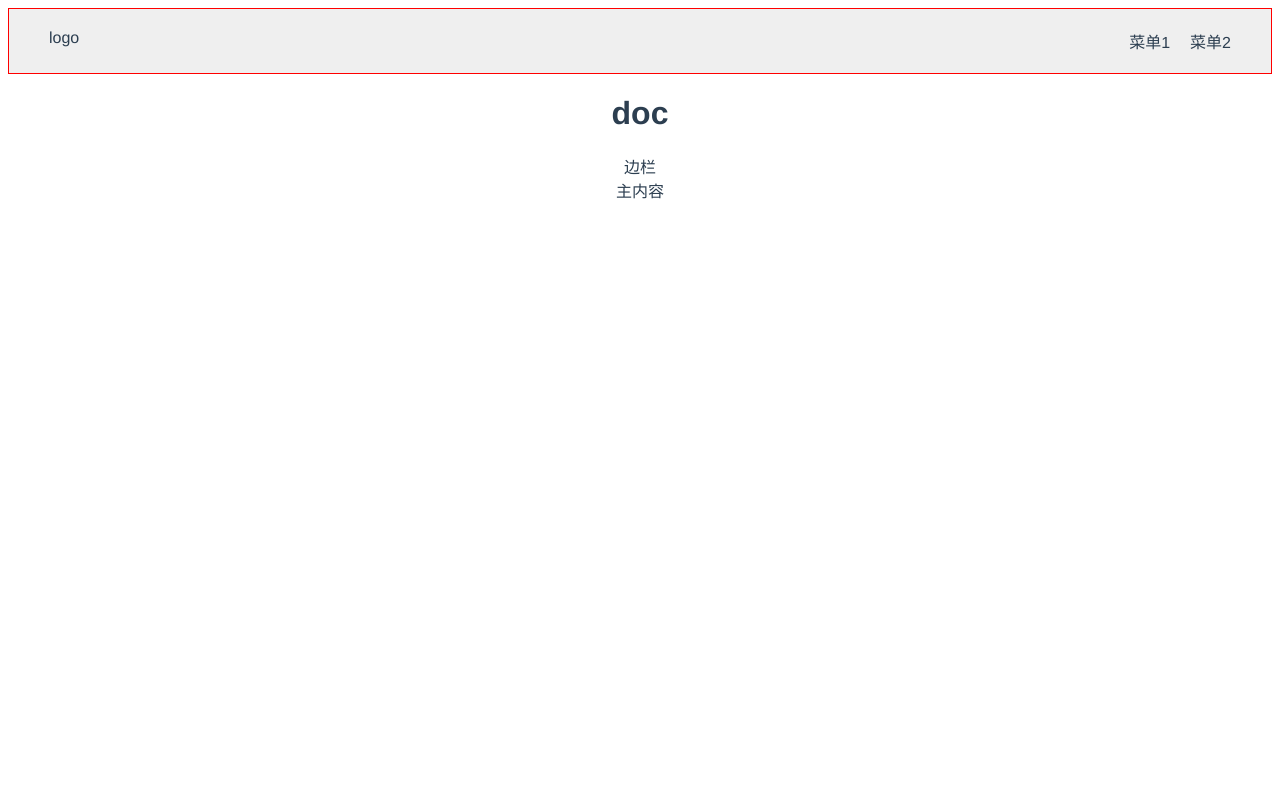
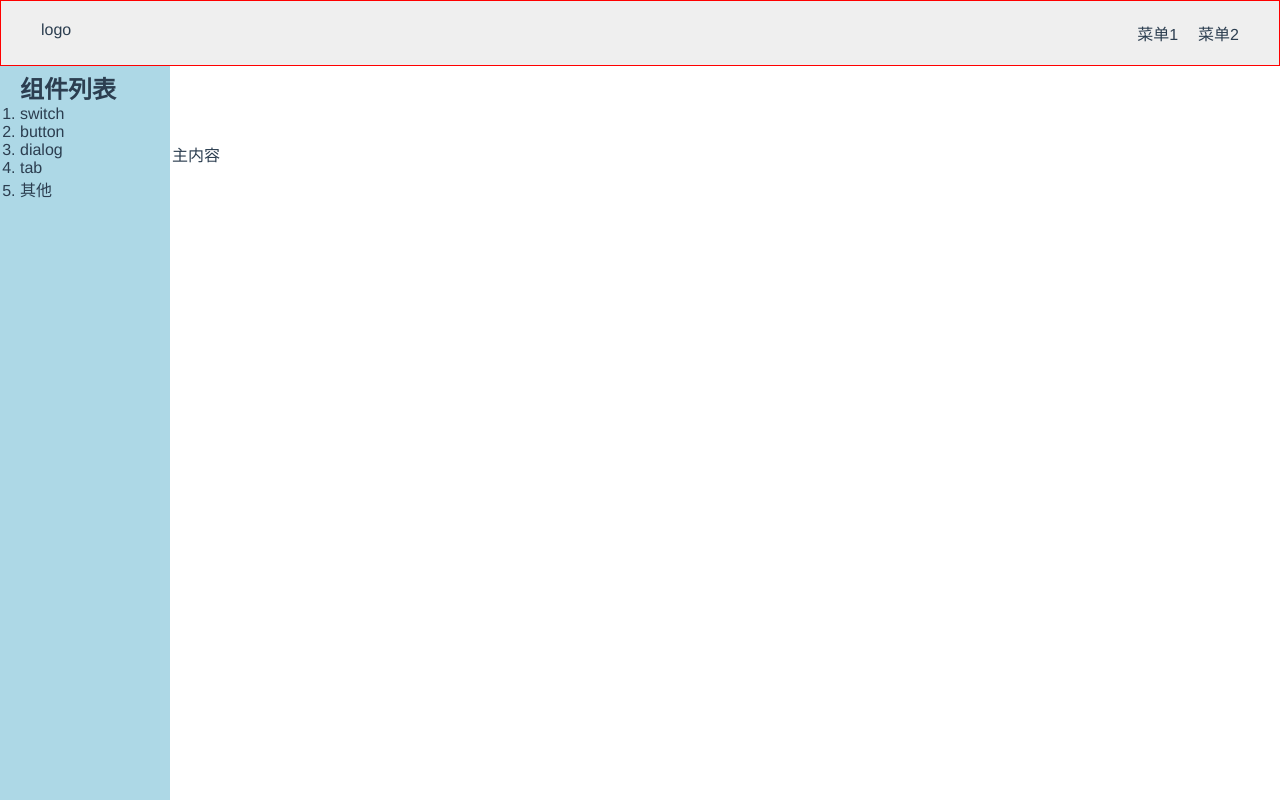
Before and after one commit to yuxinping1209/whale3.0, a Vue app: page /#/doc in a window 1280 px wide. Built offline with nearby package versions, Linux system fonts and the light colour scheme.

Commit message:
点击logo隐藏侧边栏

```diff
--- a/src/App.vue
+++ b/src/App.vue
@@ -1,13 +1,21 @@
 <template>
-  <router-view></router-view>
+<router-view></router-view>
 </template>
 
 <script>
+import {
+    provide,
+    ref
+} from 'vue'
 
 export default {
-  name: 'App',
-  components: {
+    name: 'App',
+    components: {
 
-  }
+    },
+    setup() {
+        const asideVisible = ref(true)
+        provide("asideVisible", asideVisible)
+    }
 }
 </script>
--- a/src/components/topnav.vue
+++ b/src/components/topnav.vue
@@ -1,6 +1,6 @@
 <template>
 <div class="topnav">
-    <div class="logo">logo</div>
+    <div class="logo" @click="toggleAside">logo</div>
     <div class="menu">
         <span style="margin-right:20px;">菜单1</span>
         <span>菜单2</span>
@@ -8,12 +8,34 @@
 </div>
 </template>
 
+<script lang="ts">
+import {
+    inject,
+    Ref
+} from 'vue';
+export default {
+    setup() {
+
+        const asideVisible = inject < Ref < boolean >> ('asideVisible');
+        const toggleAside = () => {
+            asideVisible.value = !asideVisible.value
+        };
+        return {
+            toggleAside
+        }
+
+    }
+}
+</script>
+
 <style lang="scss">
 .topnav {
     border: 1px solid red;
     background: #efefef;
     display: flex;
     justify-content: space-between;
+    position: relative;
+    z-index: 10;
 
     .logo,
     .menu {
--- a/src/index.css
+++ b/src/index.css
@@ -2,6 +2,8 @@
   font-family: Avenir, Helvetica, Arial, sans-serif;
   -webkit-font-smoothing: antialiased;
   -moz-osx-font-smoothing: grayscale;
-  text-align: center;
   color: #2c3e50;
 }
+*{
+  margin:0;padding:0;
+}
--- a/src/views/Doc.vue
+++ b/src/views/Doc.vue
@@ -1,19 +1,93 @@
 <template>
-<div>
-    <topnav />
+<div class="layout">
+    <topnav class="nav" />
     <div class="content">
-        <h1>doc</h1>
-        <aside>边栏</aside>
+
+        <aside v-if="asideVisible">
+            <ol>
+                <h2>组件列表</h2>
+                <li>switch</li>
+                <li>button</li>
+                <li>dialog</li>
+                <li>tab</li>
+                <li>其他</li>
+            </ol>
+        </aside>
         <main>主内容</main>
     </div>
 </div>
 </template>
 
 <script lang="ts">
+import {
+    inject,
+    Ref
+} from 'vue'
 import topnav from '../components/topnav.vue'
 export default {
     components: {
         topnav
+    },
+    setup() {
+        const asideVisible = inject < Ref < boolean >> ('asideVisible');
+        console.log('doc', asideVisible.value)
+        return {
+            asideVisible
+        }
+    }
+
+}
+</script>
+
+<style lang="scss">
+.layout {
+    display: flex;
+    flex-direction: column;
+    height: 100vh;
+
+    >.nav {
+        flex-shrink: 0;
+    }
+
+    >.content {
+        flex-grow: 1;
+        padding-top: 60px;
+        padding-left: 156px;
+
+        @media (max-width: 500px) {
+            padding-left: 0;
+        }
     }
 }
-</script>
+
+.content {
+    display: flex;
+
+    >aside {
+        flex-shrink: 0;
+        padding-left: 20px;
+    }
+
+    >main {
+        flex-grow: 1;
+        padding: 16px;
+        background: white;
+    }
+}
+
+aside {
+    background: lightblue;
+    width: 150px;
+    padding: 16px 0;
+    position: fixed;
+    top: 0;
+    left: 0;
+    padding-top: 70px;
+    height: 100%;
+
+    >h2 {
+        margin-bottom: 4px;
+        padding: 0 16px;
+    }
+}
+</style>
--- a/src/views/Home.vue
+++ b/src/views/Home.vue
@@ -6,7 +6,7 @@
         <h2>一个厉害的UI框架</h2>
         <p class="actions">
             <a>github</a>
-            <a>开始</a>
+            <router-link to='/doc'>开始</router-link>
         </p>
     </div>
 </div>
```
